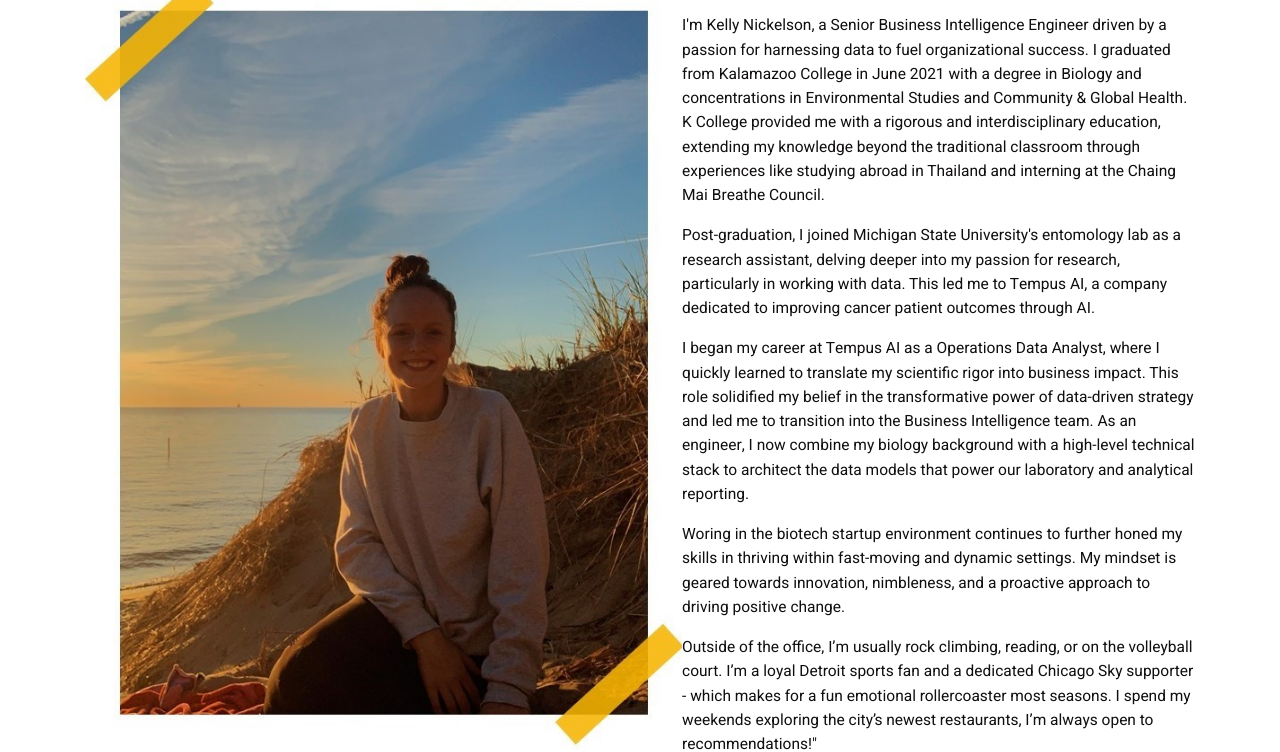
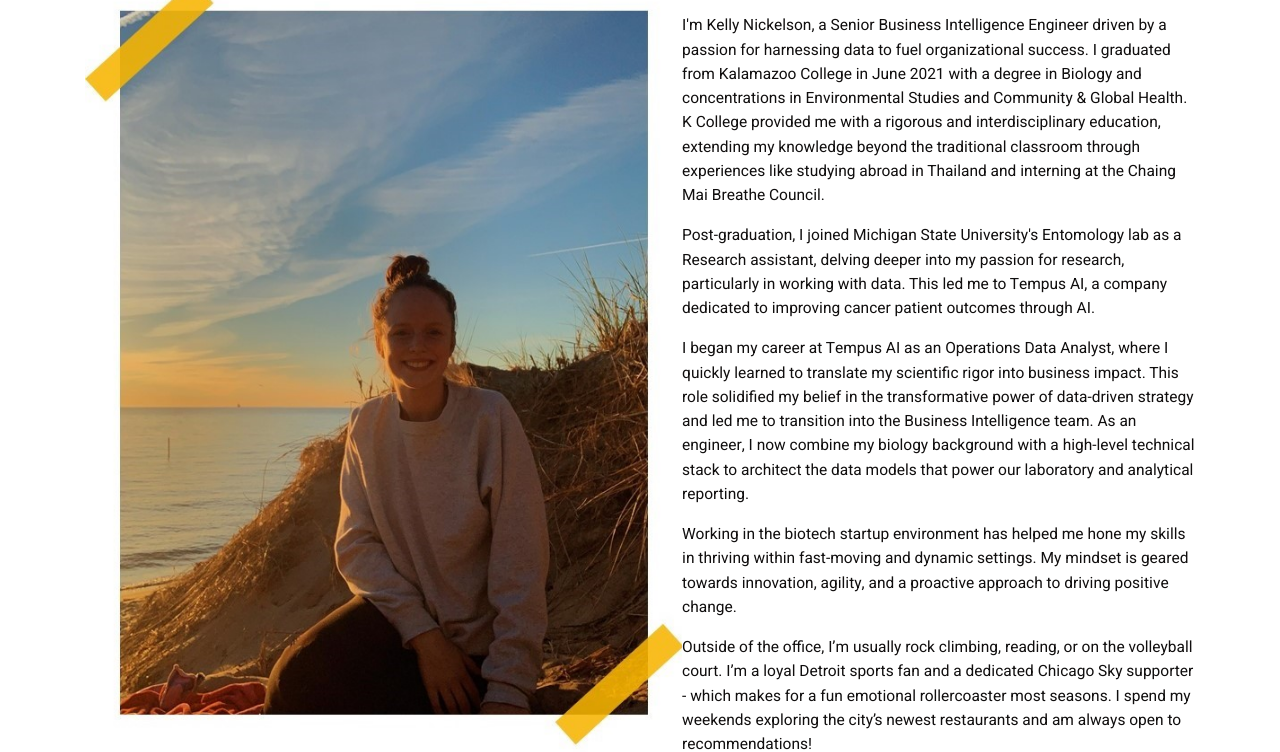
Before and after one commit to kellynickelson/kellynickelson.github.io, a website: page about.html in a window 1280 px wide. Shown: the part 230-982 px from the top of the page. Drawn offline with Linux system fonts and the light colour scheme.

Commit message:
Update About Me 4-27-2027 pt2

```diff
--- a/about.html
+++ b/about.html
@@ -79,10 +79,10 @@
                                             <p><span style= font-size:16px;> Hello!</span></p>
 
                                          </p><span style= font-size:15.5px;> I'm Kelly Nickelson, a Senior Business Intelligence Engineer driven by a passion for harnessing data to fuel organizational success. I graduated from Kalamazoo College in June 2021 with a degree in Biology and concentrations in Environmental Studies and Community & Global Health. K College provided me with a rigorous and interdisciplinary education, extending my knowledge beyond the traditional classroom through experiences like studying abroad in Thailand and interning at the Chaing Mai Breathe Council. </span></p>
-                                    </p><span style= font-size:15.5px;> Post-graduation, I joined Michigan State University's entomology lab as a research assistant, delving deeper into my passion for research, particularly in working with data. This led me to Tempus AI, a company dedicated to improving cancer patient outcomes through AI.</span></p>
-                                    </p><span style= font-size:15.5px;> I began my career at Tempus AI as a Operations Data Analyst, where I quickly learned to translate my scientific rigor into business impact. This role solidified my belief in the transformative power of data-driven strategy and led me to transition into the Business Intelligence team. As an engineer, I now combine my biology background with a high-level technical stack to architect the data models that power our laboratory and analytical reporting. </span></p>
-                                    </p><span style= font-size:15.5px;> Woring in the biotech startup environment continues to further honed my skills in thriving within fast-moving and dynamic settings. My mindset is geared towards innovation, nimbleness, and a proactive approach to driving positive change.</span></p>
-                                    </p><span style= font-size:15.5px;> Outside of the office,  I’m usually rock climbing, reading, or on the volleyball court. I’m a loyal Detroit sports fan and a dedicated Chicago Sky supporter - which makes for a fun emotional rollercoaster most seasons. I spend my weekends exploring the city’s newest restaurants, I’m always open to recommendations!"</span></p>
+                                    <p><span style="font-size:15.5px;"> Post-graduation, I joined Michigan State University's Entomology lab as a Research assistant, delving deeper into my passion for research, particularly in working with data. This led me to Tempus AI, a company dedicated to improving cancer patient outcomes through AI.</span></p>
+                                    <p><span style="font-size:15.5px;"> I began my career at Tempus AI as an Operations Data Analyst, where I quickly learned to translate my scientific rigor into business impact. This role solidified my belief in the transformative power of data-driven strategy and led me to transition into the Business Intelligence team. As an engineer, I now combine my biology background with a high-level technical stack to architect the data models that power our laboratory and analytical reporting.</span></p>
+                                    <p><span style="font-size:15.5px;" > Working in the biotech startup environment has helped me hone my skills in thriving within fast-moving and dynamic settings. My mindset is geared towards innovation, agility, and a proactive approach to driving positive change.</span></p>
+                                    <p><span style="font-size:15.5px;"> Outside of the office, I’m usually rock climbing, reading, or on the volleyball court. I’m a loyal Detroit sports fan and a dedicated Chicago Sky supporter - which makes for a fun emotional rollercoaster most seasons. I spend my weekends exploring the city’s newest restaurants and am always open to recommendations!</span></p>
                                     </p><span style= font-size:15.5px;>  Feel free to explore my recent projects, and thank you for your time.</span></p>
 
                         </p><span style= font-size:16px;>Kelly </span></p>
```
